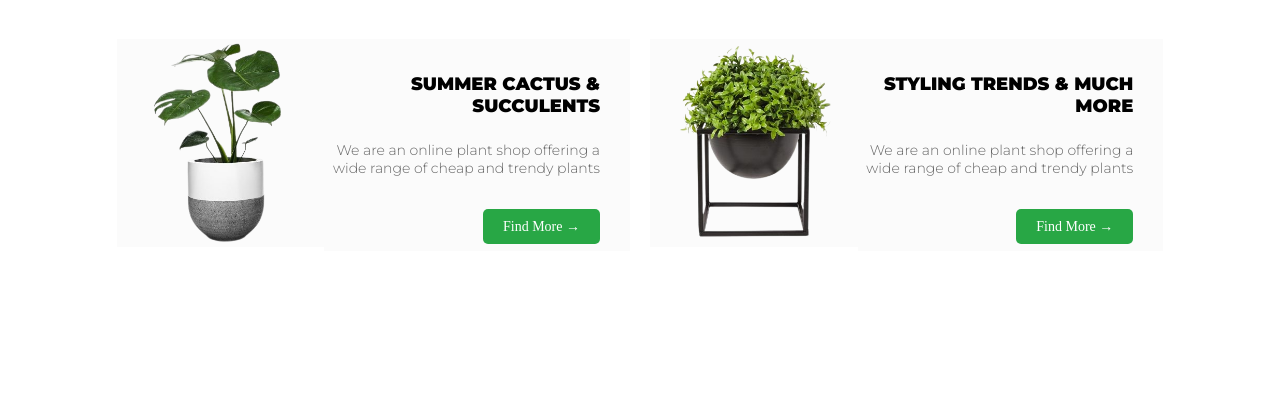
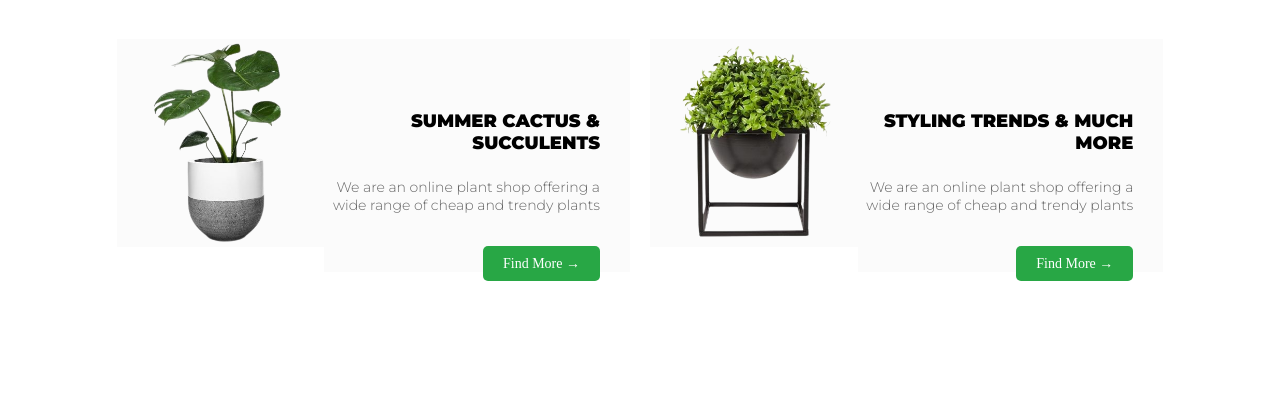
Before and after one commit to rzyanina/Front-end-Basic, a plain HTML site: page index.html in a window 1280 px wide. Shown: the top 413 px of the page. Drawn offline with Linux system fonts and the light colour scheme.

Commit message:
add file

```diff
--- a/style.css/styles.css
+++ b/style.css/styles.css
@@ -48,6 +48,7 @@ body {
     text-align: right;
     background-color:  #FBFBFB;
     ;
+    padding-top: 37px;
     padding-right: 30px;
 }
 .card h2 {
```
